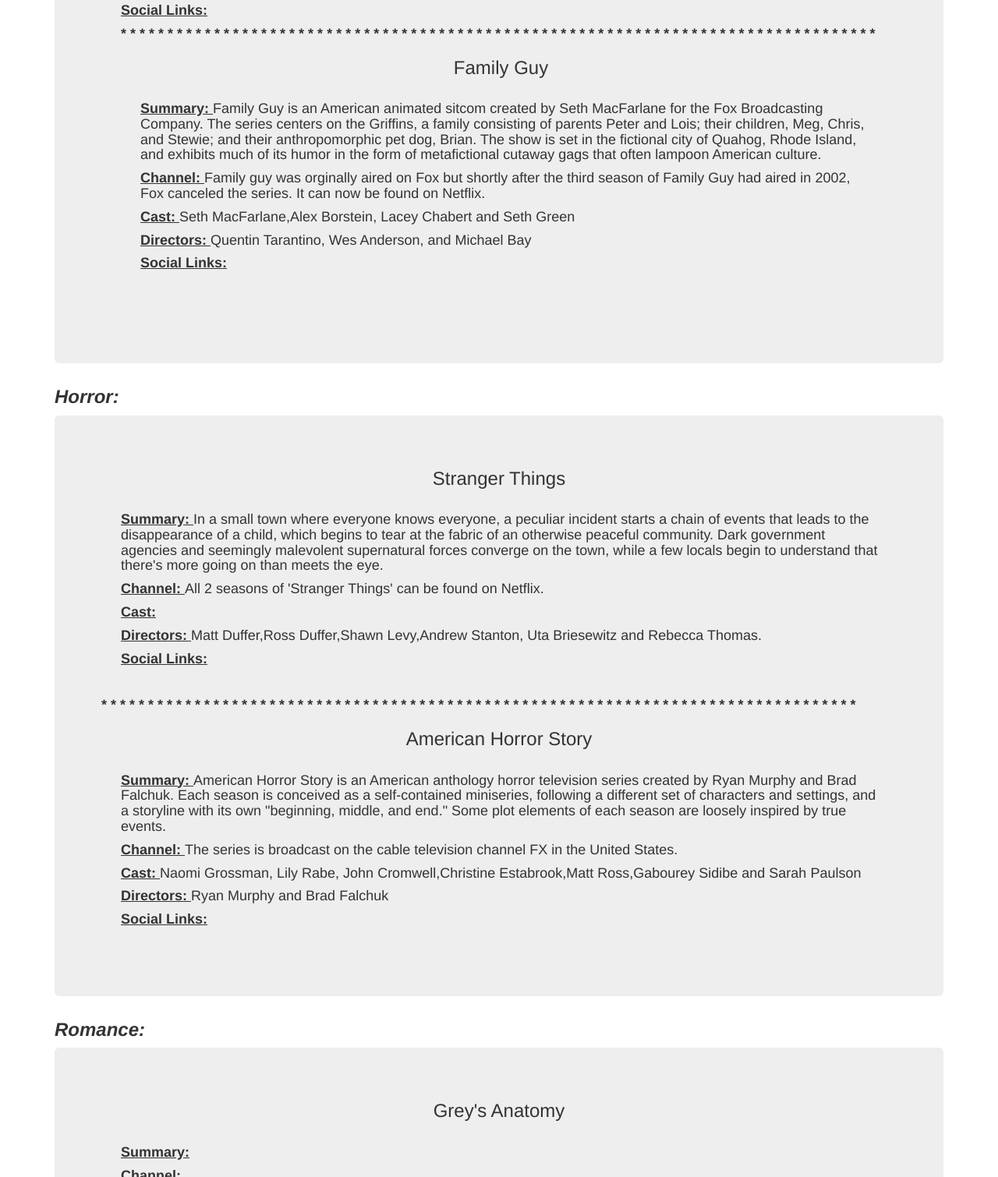
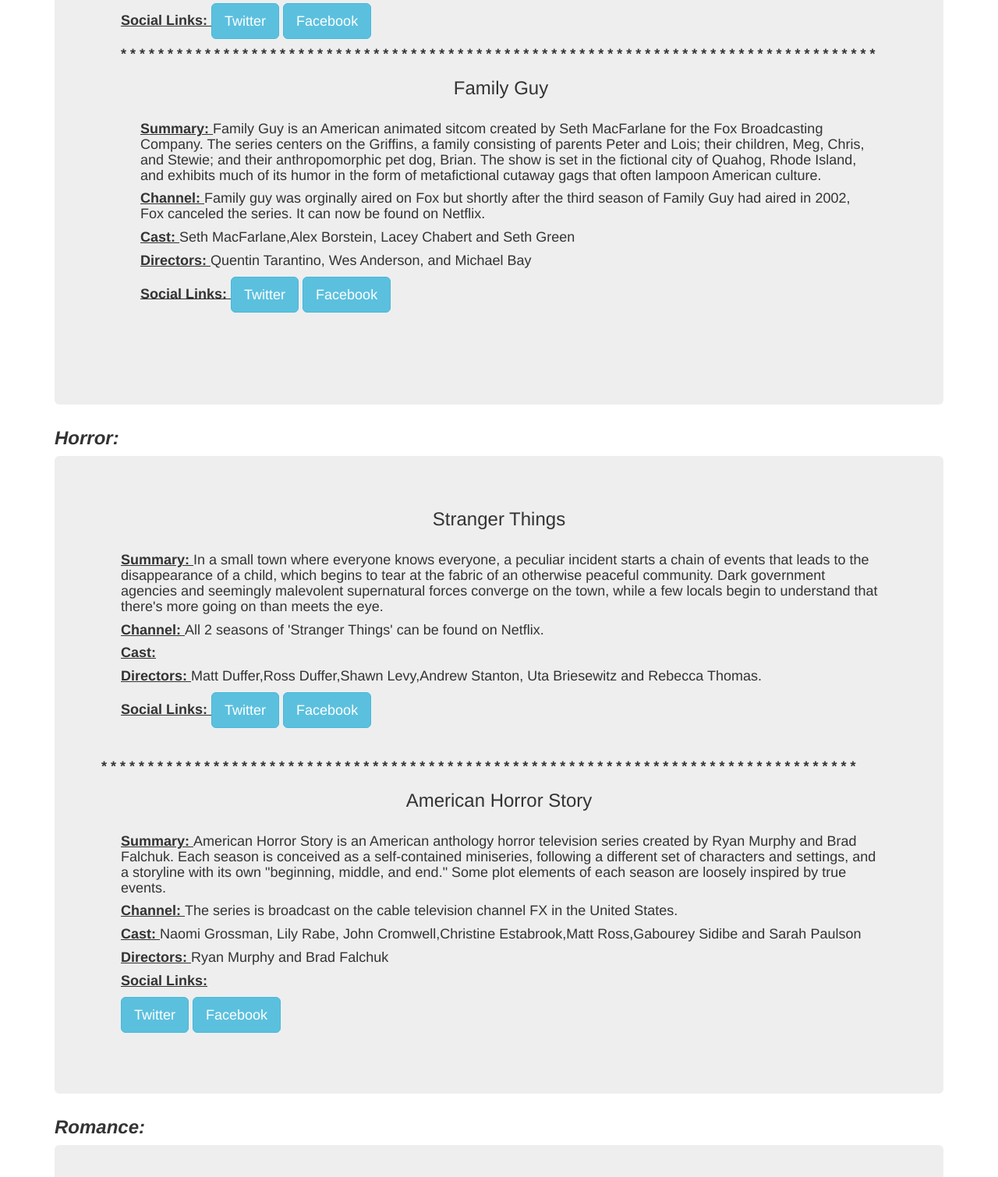
Before and after one commit to crisb247/course_competition, a plain HTML site: page genres.html in a window 1280 px wide. Shown: the part 782-2292 px from the top of the page at 78% size. Drawn offline with Linux system fonts and the light colour scheme.

Commit message:
Social Buttons

```diff
--- a/genres.html
+++ b/genres.html
@@ -44,7 +44,7 @@
     <h4><strong><u> Cast: </u></strong> Jennifer Aniston, Courtney Cox, Matthew Perry, Lisa Kudrow, Matt LeBlanc and David Schwimmer</h4>
     <h4><strong><u> Directors: </u></strong> Alan Myerson, Andrew Tsao, Arlene Sanford,David Schwimmer
     <h4><strong><u> Social Links: </u></strong>
-
+    <a href="https://twitter.com/friendstv?lang=en"><button type="button" class="btn btn-info btn-lg">Twitter</button></a> <a href="https://www.facebook.com/friends.tv/"><button type="button" class="btn btn-info btn-lg">Facebook</button></a>
 <h4><strong> * * * * * * * * * * * * * * * * * * * * * * * * * * * * * * * * * * * * * * * * * * * * * * * * * * * * * * * * * * * * * * * * * * * * * * * * * * * * * * * * *   <strong><h4>
 <div class= text-center >
   <h3> Family Guy</h3>
@@ -54,7 +54,7 @@
   <h4><strong><u> Channel: </u></strong> Family guy was orginally aired on Fox but shortly after the third season of Family Guy had aired in 2002, Fox canceled the series. It can now be found on Netflix.
   <h4><strong><u> Cast: </u></strong>Seth MacFarlane,Alex Borstein, Lacey Chabert and Seth Green
   <h4><strong><u> Directors: </u></strong> Quentin Tarantino, Wes Anderson, and Michael Bay
-  <h4><strong><u> Social Links: </u></strong>
+  <h4><strong><u> Social Links: </u></strong> <a href="https://twitter.com/FamilyGuyonFOX?ref_src=twsrc%5Egoogle%7Ctwcamp%5Eserp%7Ctwgr%5Eauthor"><button type="button" class="btn btn-info btn-lg">Twitter</button></a> <a href="https://www.facebook.com/FamilyGuy/"><button type="button" class="btn btn-info btn-lg">Facebook</button></a>
 
 </div>
 </div>
@@ -75,7 +75,7 @@
   <h4><strong><u> Channel: </u></strong> All 2 seasons of 'Stranger Things' can be found on Netflix.
   <h4><strong><u> Cast: </u></strong>
   <h4><strong><u> Directors: </u></strong>Matt Duffer,Ross Duffer,Shawn Levy,Andrew Stanton, Uta Briesewitz and Rebecca Thomas.</h4>
-  <h4><strong><u> Social Links: </u></strong>
+  <h4><strong><u> Social Links: </u></strong> <a href="https://twitter.com/stranger_things?lang=en"><button type="button" class="btn btn-info btn-lg">Twitter</button></a> <a href="https://www.facebook.com/StrangerThingsTV/"><button type="button" class="btn btn-info btn-lg">Facebook</button></a>
 
   </blockquote>
 </div>
@@ -90,7 +90,7 @@
   <h4><strong><u> Channel: </u></strong>The series is broadcast on the cable television channel FX in the United States. </h4>
   <h4><strong><u> Cast: </u></strong>Naomi Grossman, Lily Rabe, John Cromwell,Christine Estabrook,Matt Ross,Gabourey Sidibe and Sarah Paulson</h4>
   <h4><strong><u> Directors: </u></strong> Ryan Murphy and Brad Falchuk </h4>
-  <h4><strong><u> Social Links: </u></strong> </h4>
+  <h4><strong><u> Social Links: </u></strong> </h4> <a href="https://twitter.com/AHSFX?ref_src=twsrc%5Egoogle%7Ctwcamp%5Eserp%7Ctwgr%5Eauthor"><button type="button" class="btn btn-info btn-lg">Twitter</button></a> <a href="https://www.facebook.com/americanhorrorstory/"><button type="button" class="btn btn-info btn-lg">Facebook</button></a>
 
 </div>
 </div>
```
